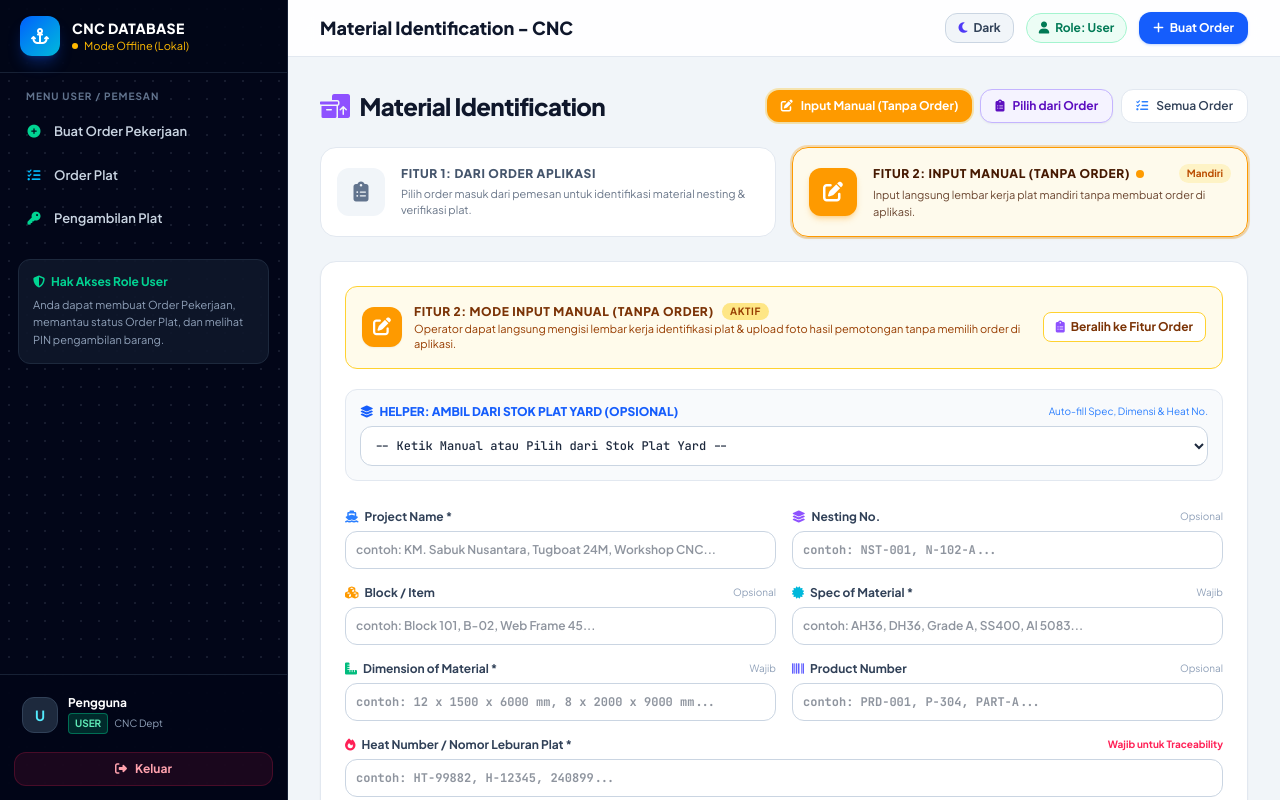
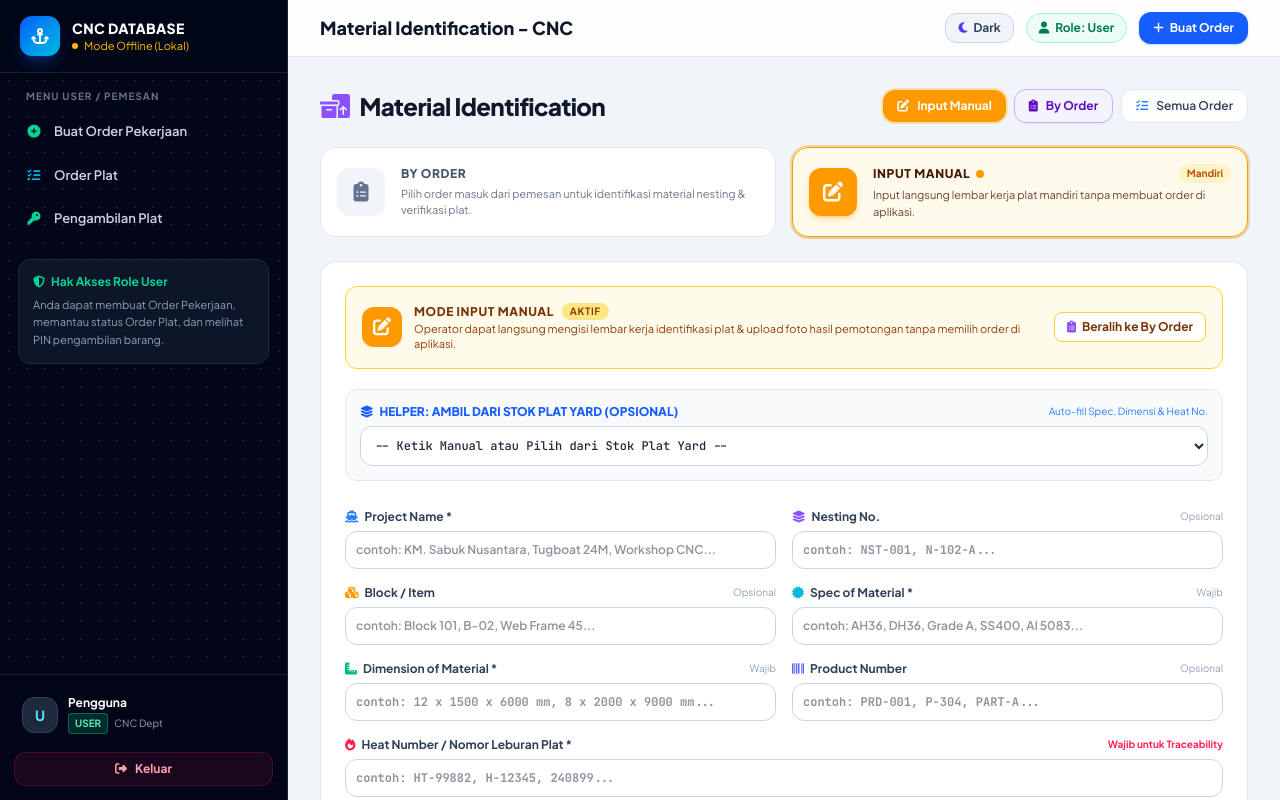
Before and after one commit to albidr30-cillowwall/cnc-database, a Nuxt app: page /estimation in a window 1280 px wide. Shown: the top 800 px of the page. Built offline with nearby package versions, Linux system fonts and the light colour scheme.

Commit message:
feat(ui): ubah nama fitur menjadi 'By Order' dan 'Input Manual'

```diff
--- a/pages/estimation.vue
+++ b/pages/estimation.vue
@@ -10,7 +10,7 @@
       </div>
 
       <div class="flex items-center gap-2 flex-wrap">
-        <!-- Shortcut Button: Input Manual (Tanpa Order) -->
+        <!-- Shortcut Button: Input Manual -->
         <button
           type="button"
           @click="setMode('manual')"
@@ -20,10 +20,10 @@
             : 'bg-amber-50 dark:bg-amber-950/40 border border-amber-300 dark:border-amber-800 text-amber-800 dark:text-amber-200 hover:bg-amber-100 dark:hover:bg-amber-900/40'"
         >
           <i class="fa-solid fa-pen-to-square"></i>
-          <span>Input Manual (Tanpa Order)</span>
+          <span>Input Manual</span>
         </button>
 
-        <!-- Shortcut Button: Dari Order Aplikasi -->
+        <!-- Shortcut Button: By Order -->
         <button
           type="button"
           @click="setMode('order')"
@@ -33,7 +33,7 @@
             : 'bg-violet-50 dark:bg-violet-950/40 border border-violet-300 dark:border-violet-800 text-violet-800 dark:text-violet-200 hover:bg-violet-100 dark:hover:bg-violet-900/40'"
         >
           <i class="fa-solid fa-clipboard-list"></i>
-          <span>Pilih dari Order</span>
+          <span>By Order</span>
         </button>
 
         <NuxtLink
@@ -48,7 +48,7 @@
 
     <!-- 2 FITUR UTAMA DENGAN ICON (FEATURE SWITCHER TABS) -->
     <div class="grid grid-cols-1 sm:grid-cols-2 gap-4">
-      <!-- FITUR 1: Berdasarkan Order Aplikasi -->
+      <!-- By Order -->
       <button
         type="button"
         @click="setMode('order')"
@@ -66,7 +66,7 @@
         <div class="min-w-0 flex-1">
           <div class="flex items-center justify-between gap-2">
             <span class="text-xs font-black uppercase tracking-wider flex items-center gap-1.5">
-              <span>Fitur 1: Dari Order Aplikasi</span>
+              <span>By Order</span>
               <span v-if="activeMode === 'order'" class="w-2 h-2 rounded-full bg-violet-500"></span>
             </span>
             <span
@@ -82,7 +82,7 @@
         </div>
       </button>
 
-      <!-- FITUR 2: Input Manual (Tanpa Order) -->
+      <!-- Input Manual -->
       <button
         type="button"
         @click="setMode('manual')"
@@ -100,7 +100,7 @@
         <div class="min-w-0 flex-1">
           <div class="flex items-center justify-between gap-2">
             <span class="text-xs font-black uppercase tracking-wider flex items-center gap-1.5">
-              <span>Fitur 2: Input Manual (Tanpa Order)</span>
+              <span>Input Manual</span>
               <span v-if="activeMode === 'manual'" class="w-2 h-2 rounded-full bg-amber-500"></span>
             </span>
             <span class="px-2 py-0.5 rounded-full text-[10px] font-bold bg-amber-100 dark:bg-amber-900/60 text-amber-700 dark:text-amber-300">
@@ -211,7 +211,7 @@
               title="Klik untuk input langsung tanpa memilih order"
             >
               <i class="fa-solid fa-pen-to-square"></i>
-              <span>Input Manual (Tanpa Order)</span>
+              <span>Input Manual</span>
             </button>
           </div>
         </div>
@@ -222,7 +222,7 @@
             <i class="fa-solid fa-clipboard-question"></i>
           </div>
           <div>
-            <h3 class="text-xs font-black text-slate-800 dark:text-slate-200 uppercase tracking-wide">Pilih Order di Dropdown atau Gunakan Fitur Input Manual</h3>
+            <h3 class="text-xs font-black text-slate-800 dark:text-slate-200 uppercase tracking-wide">Pilih Order di Dropdown atau Gunakan Input Manual</h3>
             <p class="text-[11px] text-slate-500 dark:text-slate-400 mt-1 max-w-lg mx-auto leading-relaxed">
               Silakan pilih salah satu order di atas untuk mengisi/memverifikasi data Material Identification & nesting plat, atau klik tombol di bawah untuk input langsung secara mandiri.
             </p>
@@ -234,7 +234,7 @@
               class="inline-flex items-center gap-2 px-4 py-2.5 rounded-xl bg-amber-500 hover:bg-amber-600 text-white text-xs font-bold transition shadow-md shadow-amber-500/25 cursor-pointer"
             >
               <i class="fa-solid fa-pen-to-square"></i>
-              <span>Buka Formulir Input Manual (Tanpa Order)</span>
+              <span>Buka Formulir Input Manual</span>
             </button>
           </div>
         </div>
@@ -277,7 +277,7 @@
             </div>
             <div>
               <div class="font-black text-amber-900 dark:text-amber-200 uppercase tracking-wider flex items-center gap-2">
-                <span>Fitur 2: Mode Input Manual (Tanpa Order)</span>
+                <span>Mode Input Manual</span>
                 <span class="px-2 py-0.5 rounded-full text-[10px] font-bold bg-amber-200 dark:bg-amber-900 text-amber-800 dark:text-amber-200">Aktif</span>
               </div>
               <p class="text-[11px] text-amber-800 dark:text-amber-300 mt-0.5">
@@ -291,7 +291,7 @@
             class="inline-flex items-center gap-1.5 px-3 py-1.5 rounded-lg bg-white dark:bg-slate-900 border border-amber-300 dark:border-amber-700 text-amber-900 dark:text-amber-200 hover:bg-amber-100 dark:hover:bg-amber-950 font-bold text-xs transition cursor-pointer shrink-0"
           >
             <i class="fa-solid fa-clipboard-list text-violet-500"></i>
-            <span>Beralih ke Fitur Order</span>
+            <span>Beralih ke By Order</span>
           </button>
         </div>
       </div>
```
